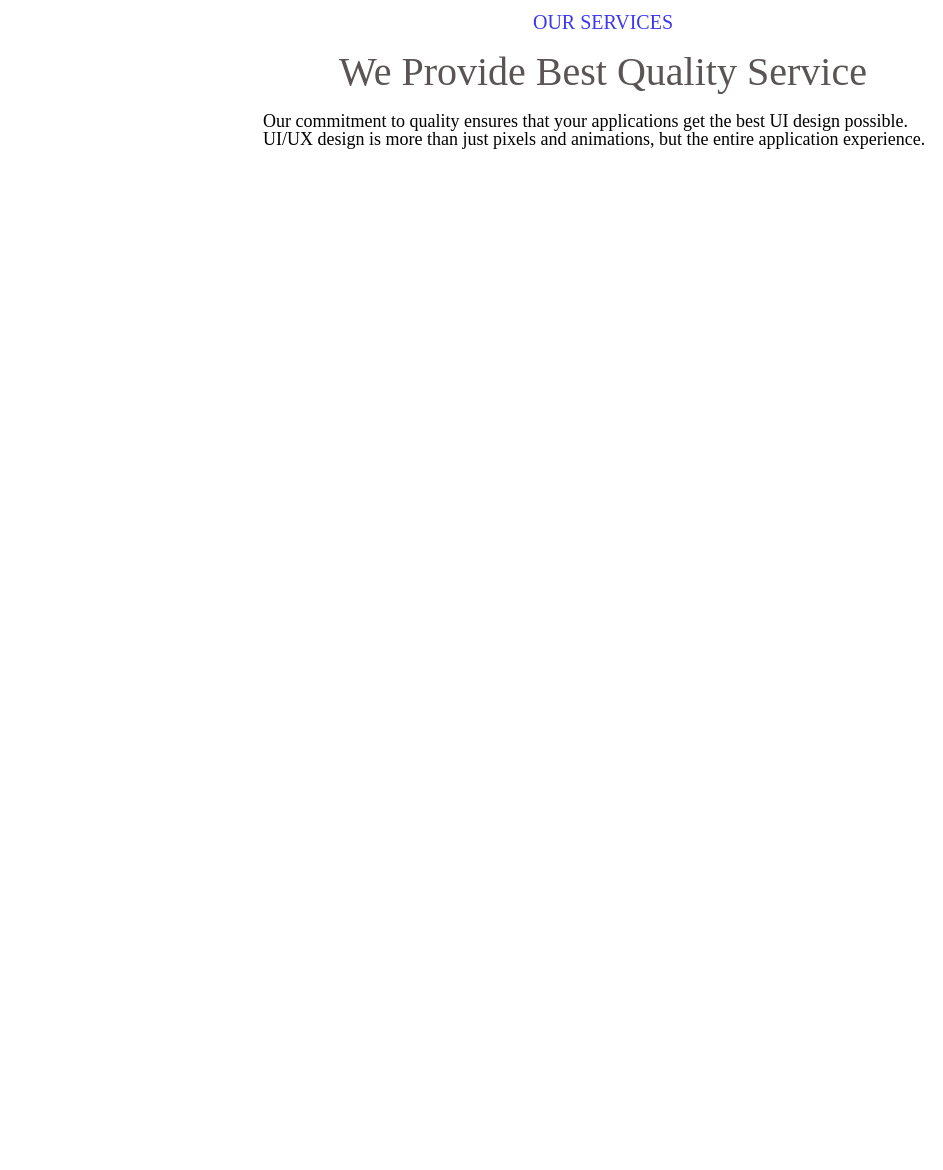
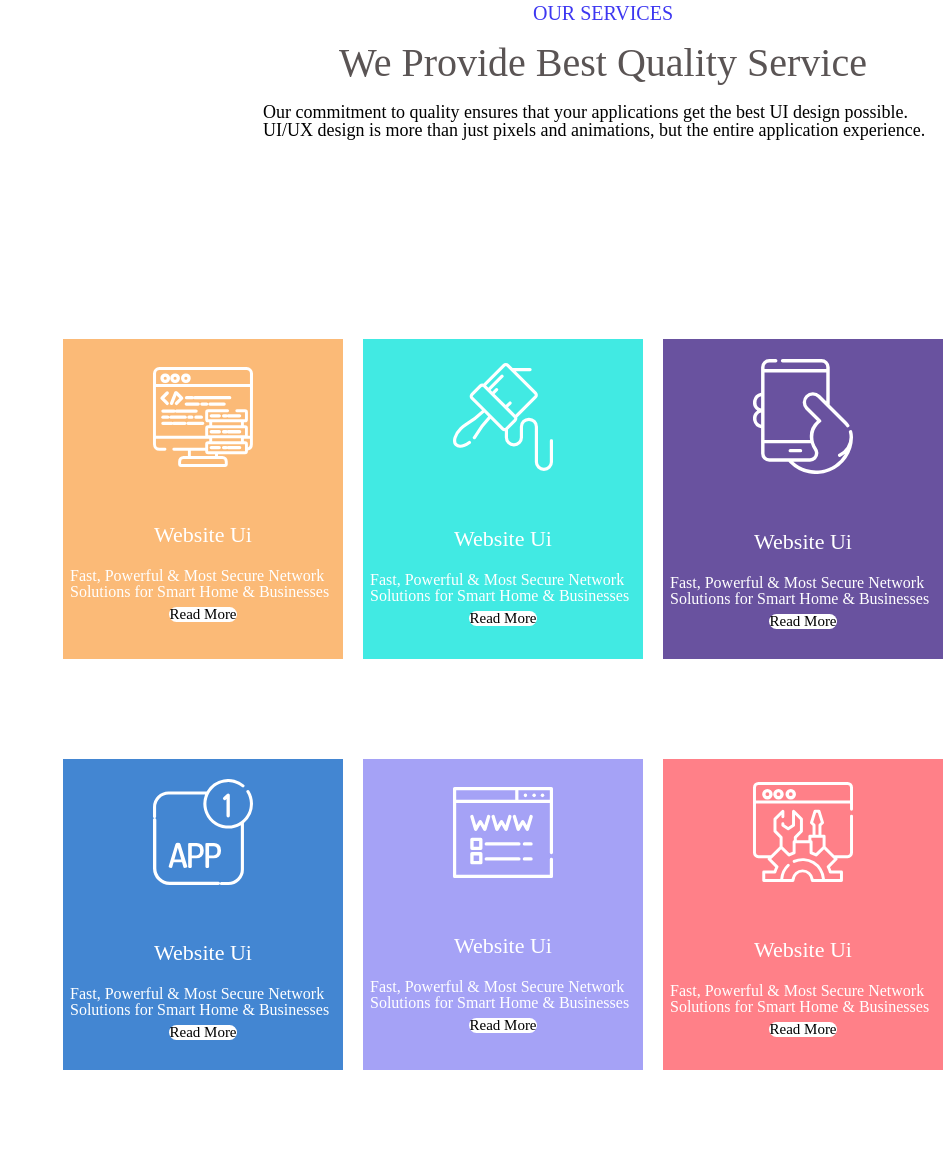
Before and after one commit to Ninikhachapuridze/responsice_9less, a plain HTML site: page index.html in a window 1280 px wide. Shown: the part 1139-2309 px from the top of the page, without its empty margins (337-1280 px from the left). Before the commit the page ends 1487 px from the top, so only its background shows below. Drawn offline with Linux system fonts and the light colour scheme.

Commit message:
add second section

```diff
--- a/css/style.css
+++ b/css/style.css
@@ -50,7 +50,7 @@
 .div-wave{
     display: flex;
     max-width: 263px;
-    height: 76px;
+    height: auto;
     background-color: #3D37F1;
     border-radius: 38px;
     display: flex;
@@ -102,67 +102,80 @@
     font-size: 18px;
     /* margin-left: 600px; */
 }
-.box-section{
-    margin: 67px 375px;
+.first-line {
+    display: flex;
+    justify-content: space-evenly;
+    margin-left: 400px;
+    margin-bottom: 100px;
 }
-.orange-box{
+.child-box{
+    padding-top: 20px;
     max-width: 370px;
-    height: 451px;
+    height: auto;
     background-color: #FBBA77;
     display: flex;
+    align-items: center;
     flex-direction: column;
+    justify-content: center;
+
+
+}
+.child-box-title{
+    font-size: 22px;
+    color: #FFFFFF;
+    margin-top: 57px;
+    margin-bottom: 15px;
+}
+.child-box-p{
+    max-width: 328px;
+    height: auto;
+    font-size: 16px;
+    color: #ffffff;
+    padding:7px ;
+}
+.read-more{
+    max-width: 131px;
+    height: auto;
+    background-color:#ffffff ;
+    border-radius: 30px;
+    font-size: 15px ;
+    display: flex;
+    align-items: center;justify-content: center;
+    margin-bottom: 30px;
+}
+.child-box:nth-child(2){
+    background-color: #41EAE3;
+    margin-left: 20px;
+    margin-right: 20px;
+}
+.child-box:nth-child(3){
+    background-color: #69529F;
+}
+.second-line{
+    display: flex;
+    justify-content: space-evenly;
+    margin-left: 400px;
+    margin-bottom: 100px;
+
+}
+.child-box:nth-child(4){
+    background-color: #4386D2;
+}
+.child-box1{
+    padding-top: 20px;
+    max-width: 370px;
+    height: auto;
+    background-color: #4386D2;
+    display: flex;
     align-items: center;
+    flex-direction: column;
     justify-content: center;
 }
-.orng-box-title{
-    font-size: 22px;
-    color: #ffffff;
-
+.child-box1:nth-child(2){
+    background-color: #A5A2F6;
+    margin-left: 20px;
+    margin-right: 20px;
 }
-.orange-p{
-    font-size: 16px;
-    color: #ffffff;
-    max-width: 320px;
-    margin-top: 20px;
-    margin-bottom: 20px;
+.child-box1:nth-child(3){
+    background-color: #FF8088;
 }
-.read-more{
-    margin-top: 30px;
-    width: 131px;
-    height: 45px;
-    border-radius: 45px;
-    background-color: #ffffff;
-    display: flex;
-    justify-content: center;
-    align-items: center;
-}
-.orng-img{
-    width: 100px;
-    margin-bottom: 57px;
-}
-.first-line{
-    display: flex;
-    /* justify-content: space-evenly; */
-}
-.orange-box{
-    max-width: 370px;
-    height: 451px;
-    background-color: #FBBA77;
-    display: flex;
-    flex-direction: column;
-    align-items: center;
-    justify-content: center;
-}
-.first-line:nth-child(2){
-    background-color: #41EAE3;
-}
-.orange-box1{
-    max-width: 370px;
-    height: 451px;
-    background-color: #41EAE3;
-    display: flex;
-    flex-direction: column;
-    align-items: center;
-    justify-content: center;
-
-}
--- a/index.html
+++ b/index.html
@@ -68,6 +68,108 @@
                       pixels and animations, but the entire
                       application experience.</p>
                 </div>
+            </div>
+            <div class="container">
+                <div class="first-line">
+                    <div class="child-box">
+                        <img src="image/001-data.svg" alt="image">
+                        <h2 class="child-box-title">Website Ui</h2>
+                        <p class="child-box-p">Fast, Powerful & Most Secure Network Solutions
+                             for Smart Home & Businesses</p>
+                        <div class="read-more">
+                            Read More
+
+                        </div>
+
+
+                    </div>
+
+                    <div class="child-box">
+                        <img src="image/Path 1598.svg" alt="image">
+                        <h2 class="child-box-title">Website Ui</h2>
+                        <p class="child-box-p">Fast, Powerful & Most Secure Network Solutions
+                             for Smart Home & Businesses</p>
+                        <div class="read-more">
+                            Read More
+
+                        </div>
+
+
+                    </div>
+
+                    <div class="child-box">
+                        <img src="image/002-phone.svg" alt="image">
+                        <h2 class="child-box-title">Website Ui</h2>
+                        <p class="child-box-p">Fast, Powerful & Most Secure Network Solutions
+                             for Smart Home & Businesses</p>
+                        <div class="read-more">
+                            Read More
+
+                        </div>
+
+
+                    </div>
+
+
+                </div>
+            </div>
+
+            <div class="container">
+
+
+                <div class="second-line" >
+
+                    <div class="child-box1">
+                        <img src="image/004-app.svg" alt="image">
+                        <h2 class="child-box-title">Website Ui</h2>
+                        <p class="child-box-p">Fast, Powerful & Most Secure Network Solutions
+                             for Smart Home & Businesses</p>
+                        <div class="read-more">
+                            Read More
+
+                        </div>
+
+
+                    </div>
+
+                    <div class="child-box1">
+                        <img src="image/006-domain-registration.svg" alt="image">
+                        <h2 class="child-box-title">Website Ui</h2>
+                        <p class="child-box-p">Fast, Powerful & Most Secure Network Solutions
+                             for Smart Home & Businesses</p>
+                        <div class="read-more">
+                            Read More
+
+                        </div>
+
+
+                    </div>
+
+                    <div class="child-box1">
+                        <img src="image/005-repair.svg" alt="image">
+                        <h2 class="child-box-title">Website Ui</h2>
+                        <p class="child-box-p">Fast, Powerful & Most Secure Network Solutions
+                             for Smart Home & Businesses</p>
+                        <div class="read-more">
+                            Read More
+
+                        </div>
+
+
+                    </div>
+
+                </div>
+
+            </div>
+
+
+
+
+
+
+
+
+
 
     </section>
 </body>
```
Also changed, not shown: image/002-phone.svg (added), image/004-app.svg (added), image/005-repair.svg (added), image/006-domain-registration.svg (added).
